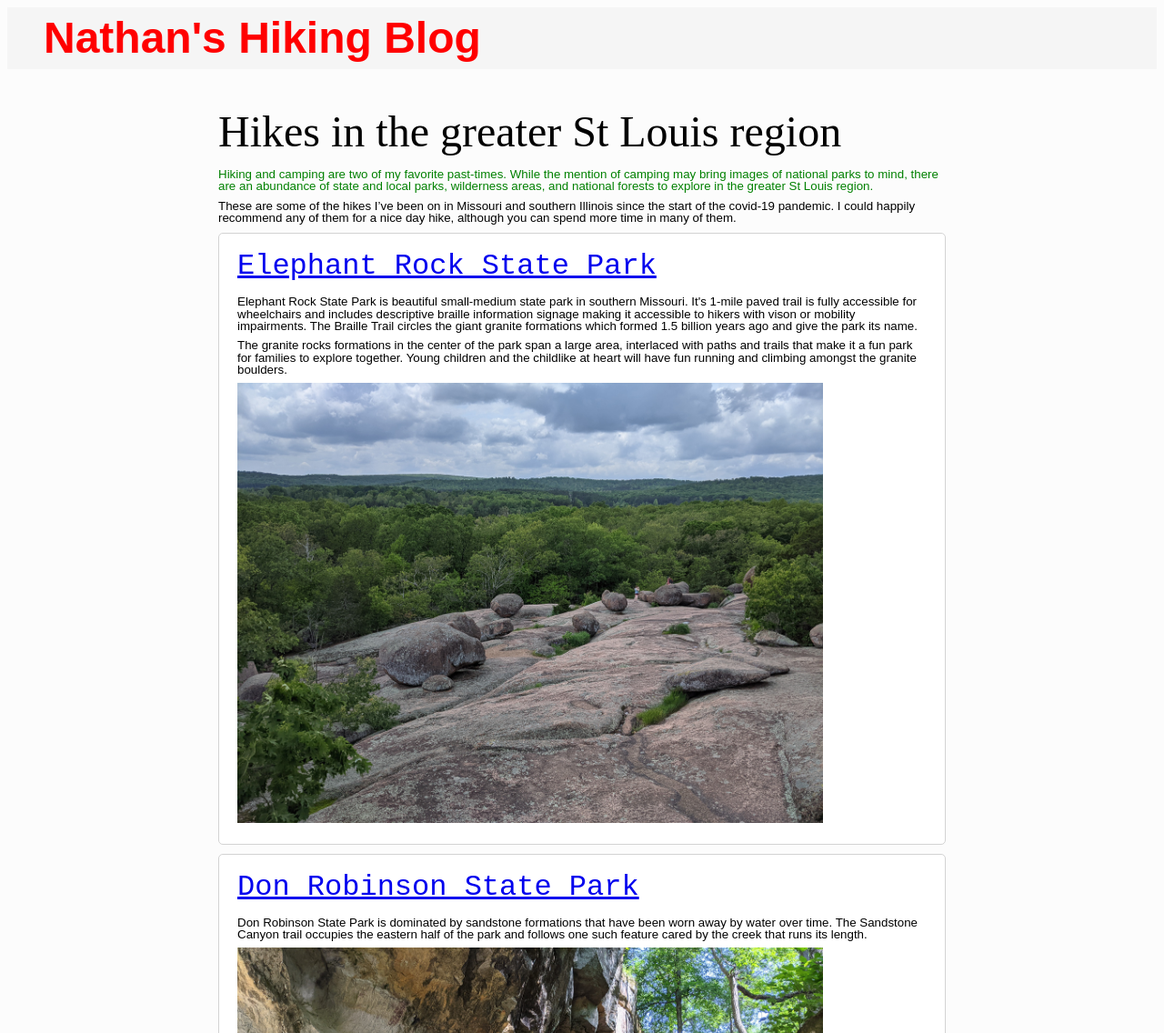
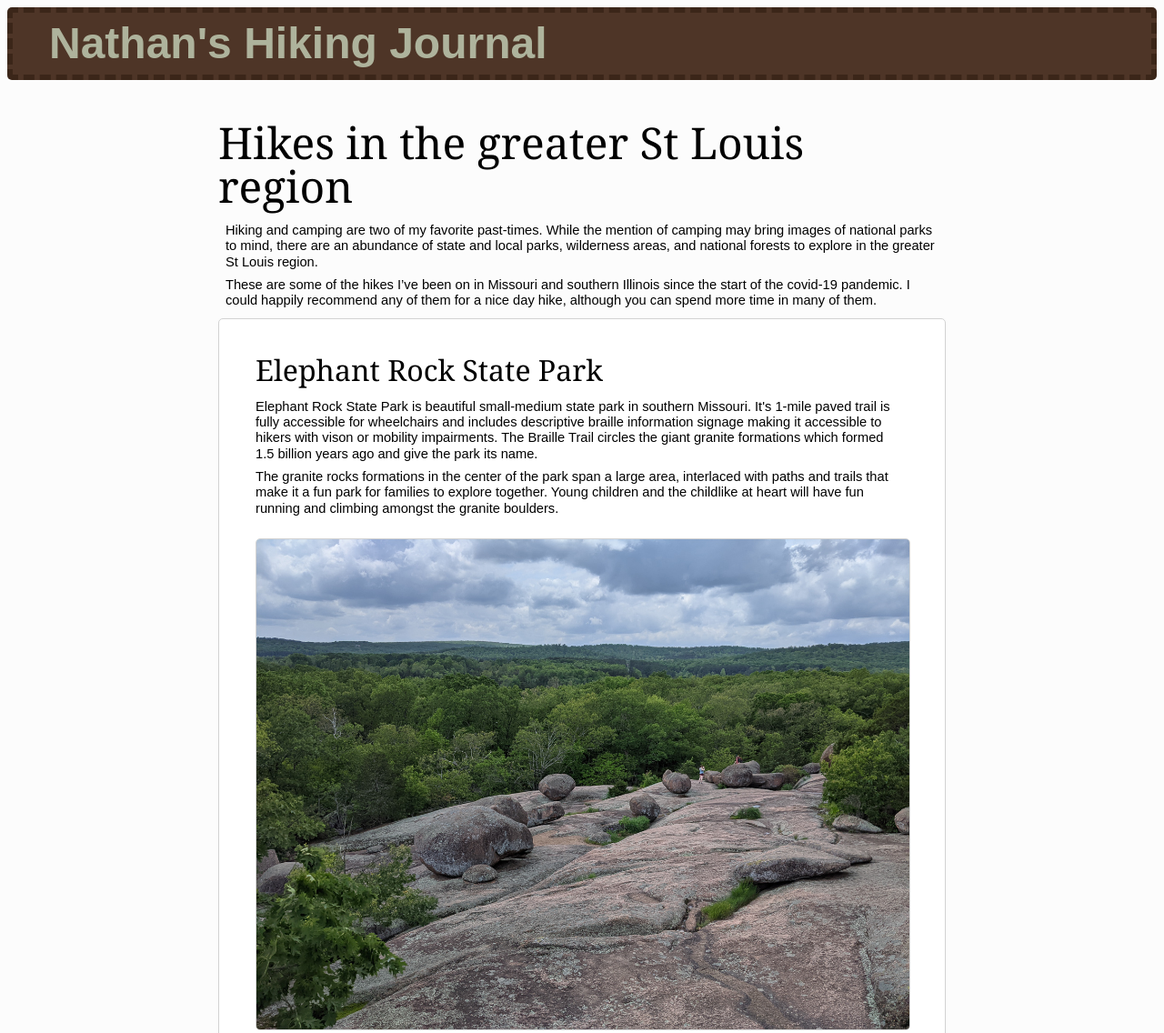
Before and after one commit to STL-LC101-Sept-22/js-assignment-4-html-me-something-Nathan-422, a website: page index.html in a window 1280 px wide. Shown: the top 1136 px of the page at 91% size. Drawn offline with Linux system fonts and the light colour scheme.

Commit message:
finished styling CSS (for now) added minor content updates and added photo container

```diff
--- a/index.html
+++ b/index.html
@@ -1,58 +1,112 @@
 <!DOCTYPE html>
 <html>
   <head>
-    <meta charset="utf-8">
-    <meta name="viewport" content="width=device-width">
+    <meta charset="utf-8" />
+    <meta name="viewport" content="width=device-width" />
     <title>St&nbsp;Louis Day Hikes</title>
     <link href="styles.css" rel="stylesheet" type="text/css" />
   </head>
   <body>
-    <header id="mainHeading">Nathan&apos;s Hiking Blog</header>
+    <header id="header">Nathan&apos;s Hiking Journal</header>
     <main class="column" id="centerColumnContent">
       <article class="articleIntro">
         <h1 id="postTitle">Hikes in the greater St&nbsp;Louis region</h1>
-        <p class="introParagraph" id="funParagraph">Hiking and camping are two of my favorite past-times. While the mention of camping may bring images of national parks to mind, there are an abundance of state and local parks, wilderness areas, and national forests to explore in the greater St&nbsp;Louis region. </p>
-        <p class="introParagraph">These are some of the hikes I’ve been on in Missouri and southern Illinois since the start of the covid-19 pandemic. I could happily recommend any of them for a nice day hike, although you can spend more time in many of them.</p>
+        <p class="introParagraph" id="intro">
+          Hiking and camping are two of my favorite past-times. While the
+          mention of camping may bring images of national parks to mind, there
+          are an abundance of state and local parks, wilderness areas, and
+          national forests to explore in the greater St&nbsp;Louis region.
+        </p>
+        <p class="introParagraph">
+          These are some of the hikes I’ve been on in Missouri and southern
+          Illinois since the start of the covid-19 pandemic. I could happily
+          recommend any of them for a nice day hike, although you can spend more
+          time in many of them.
+        </p>
       </article>
       <article class="postEntry" id="elephantRockPost">
         <div class="postText">
           <h2 class="hikeName">
-            <a href="https://mostateparks.com/park/elephant-rocks-state-park">Elephant Rock State Park</a>
+            <a href="https://mostateparks.com/park/elephant-rocks-state-park"
+              >Elephant Rock State Park</a
+            >
           </h2>
           <p class="hikeBlurb">
-            Elephant Rock State Park is beautiful small-medium state park in southern Missouri. It&apos;s 1-mile paved trail is fully accessible for wheelchairs and includes descriptive braille information signage making it accessible to hikers with vison or mobility impairments. The Braille Trail circles the giant granite formations which formed 1.5&nbsp;billion years ago and give the park its name.          </p>
+            Elephant Rock State Park is beautiful small-medium state park in
+            southern Missouri. It&apos;s 1-mile paved trail is fully accessible
+            for wheelchairs and includes descriptive braille information signage
+            making it accessible to hikers with vison or mobility impairments.
+            The Braille Trail circles the giant granite formations which formed
+            1.5&nbsp;billion years ago and give the park its name.
+          </p>
           <p class="hikeBlurb">
-            The granite rocks formations in the center of the park span a large area, interlaced with paths and trails that make it a fun park for families to explore together. Young children and the childlike at heart will have fun running and climbing amongst the granite boulders.
+            The granite rocks formations in the center of the park span a large
+            area, interlaced with paths and trails that make it a fun park for
+            families to explore together. Young children and the childlike at
+            heart will have fun running and climbing amongst the granite
+            boulders.
           </p>
+          <div class="photoWrapper">
             <img
               class="parkPicture"
               src="/assets/elephant_rock_20210520.jpg"
               alt="Elephant Rock State Park"
             />
           </div>
+        </div>
       </article>
       <article class="postEntry" id="donRobinsonPost">
         <div class="postText">
-          <h2 class="hikeName"><a href="https://mostateparks.com/page/89646/don-robinson-state-park-trails">Don Robinson State Park</a></h2>
+          <h2 class="hikeName">
+            <a
+              href="https://mostateparks.com/page/89646/don-robinson-state-park-trails"
+              >Don Robinson State Park</a
+            >
+          </h2>
           <p class="hikeBlurb">
-            Don Robinson State Park is dominated by sandstone formations that have been worn away by water over time. The Sandstone Canyon trail occupies the eastern half of the park and follows one such feature cared by the creek that runs its length.
+            Don Robinson State Park is dominated by sandstone formations that
+            have been worn away by water over time. The Sandstone Canyon trail
+            occupies the eastern half of the park and follows one such feature
+            cared by the creek that runs its length.
           </p>
+          <div class="photoWrapper">
             <img
               class="parkPicture"
               src="/assets/don_robinson_20210703_1.jpg"
               alt="Don Robinson State Park"
             />
           </div>
+        </div>
       </article>
       <article class="postEntry" id="gardenOfTheGodsPost">
         <div class="postText">
-          <h2 class="hikeName"><a href="https://www.fs.usda.gov/recarea/shawnee/recarea/?recid=10685">Garden of the Gods Recreation Area</a></h2>
+          <h2 class="hikeName">
+            <a
+              href="https://www.fs.usda.gov/recarea/shawnee/recarea/?recid=10685"
+              >Garden of the Gods Recreation Area</a
+            >
+          </h2>
           <p class="hikeBlurb">
-            Garden of the Gods is a recreation area located in the southwest corner of Illinois, inside the Shawnee National Forest. The area’s most striking feature is the uplifted sandstone plateau and the erosion formed hoodoos (an uncommon formation for the Midwest) accessible via the ¼ mile Observation Trail. Besides the observation trail, the area features miles of interconnected trails so hikes can be tailored to comfort.
+            Garden of the Gods is a recreation area located in the southwest
+            corner of Illinois, inside the Shawnee National Forest. The area’s
+            most striking feature is the uplifted sandstone plateau and the
+            erosion formed hoodoos (an uncommon formation for the Midwest)
+            accessible via the ¼ mile Observation Trail. Besides the observation
+            trail, the area features miles of interconnected trails so hikes can
+            be tailored to comfort.
           </p>
           <p>
-            I hiked and camped here with some friends. We stayed long enough to get caught in a storm, but it was summer and none of us minded. It’s an incredible landscape that is well worth the trip for the unique geology. According to a sign along the trail the formations we see today are iron-rich which slowed its erosion compared to the less iron-rich rock that had surrounded it. It’s hard to even capture the crazy formations we saw here in photos. Many of the rocks felt like they had been carved by hand to resemble the surface of the ocean, or a lake on a windy day.
+            I hiked and camped here with some friends. We stayed long enough to
+            get caught in a storm, but it was summer and none of us minded. It’s
+            an incredible landscape that is well worth the trip for the unique
+            geology. According to a sign along the trail the formations we see
+            today are iron-rich which slowed its erosion compared to the less
+            iron-rich rock that had surrounded it. It’s hard to even capture the
+            crazy formations we saw here in photos. Many of the rocks felt like
+            they had been carved by hand to resemble the surface of the ocean,
+            or a lake on a windy day.
           </p>
+          <div class="photoWrapper">
             <img
               class="parkPicture"
               src="/assets/garden_of_the_gods_20220702_1.jpg"
@@ -75,43 +129,81 @@
             />
             <p class="imgCaption">Note the thunderstorm I got caught in.</p>
           </div>
+        </div>
       </article>
       <article class="postEntry" id="hawnPost">
         <div class="postText">
-          <h2 class="hikeName"><a href="https://mostateparks.com/park/hawn-state-park">Don Robinson State Park</a></h2>
+          <h2 class="hikeName">
+            <a href="https://mostateparks.com/park/hawn-state-park"
+              >Hawn State Park</a
+            >
+          </h2>
           <p class="hikeBlurb">
-            Hawn State Park is located about an hour south of St. Louis, in Ste. Genevieve County. When I was there, they had just finished a prescribed burn in a portion of the park! I walked along the Whispering Pines trail that partially divided a burned area from an unburnt section. The forest in which the park is situated is a mix of both pine and oak.
+            Hawn State Park is located about an hour south of St. Louis, in Ste.
+            Genevieve County. When I was there, they had just finished a
+            prescribed burn in a portion of the park! I walked along the
+            Whispering Pines trail that partially divided a burned area from an
+            unburnt section. The forest in which the park is situated is a mix
+            of both pine and oak.
           </p>
           <p class="hikeBlurb">
-            When I was there, they had just finished a prescribed burn in a portion of the park! I walked along the Whispering Pines trail that partially divided a burned area from an unburnt section.
+            When I was there, they had just finished a prescribed burn in a
+            portion of the park! I walked along the Whispering Pines trail that
+            partially divided a burned area from an unburnt section.
           </p>
           <p class="hikeBlurb">
-            I hiked here in the late fall with a group of friends who camped the night in the park. The hike we took was a four-mile loop that wove amongst hills and over partially-frozen streams.
+            I hiked here in the late fall with a group of friends who camped the
+            night in the park. The hike we took was a four-mile loop that wove
+            amongst hills and over partially-frozen streams.
           </p>
+          <div class="photoWrapper">
             <img
               class="parkPicture"
               src="/assets/hawn_state_20220131_1.jpg"
               alt="Hiking trail as the barrier between an area of controlled burn and an unburnt area"
             />
+            <p class="imgCaption">Burned area on the left, unburt on the right.</p>
             <img
               class="parkPicture"
               src="/assets/hawn_state_20220131_2.jpg"
               alt="Partially frozen creek amidst a coniferous forest"
             />
           </div>
+        </div>
       </article>
       <article class="postEntry" id="ozarkTrailPost">
         <div class="postText">
-          <h2 class="hikeName"><a href="https://ozarktrail.com/">The Ozark Trail</a></h2>
+          <h2 class="hikeName">
+            <a href="https://ozarktrail.com/">The Ozark Trail</a>
+          </h2>
           <p class="hikeBlurb">
-            The Ozark Trail spans a little more than 390 miles at the moment between Missouri and Arkansas, with plans to ultimately link to the Ozark Highlands Trails bringing the length to the range of 700 miles.
+            The Ozark Trail spans a little more than 390 miles at the moment
+            between Missouri and Arkansas, with plans to ultimately link to the
+            Ozark Highlands Trails bringing the length to the range of 700
+            miles.
           </p>
           <p class="hikeBlurb">
-            While this is definitely more than a day hike, much of the trail is easily accessible from trailheads and can make for a great day’s outing. There are of course caveats to this advice, the sections I’ve done in southern Missouri snake up and down the mountains (if they can be called that) making for a reasonable challenge for someone wearing a heavy pack. Missouri is of course also hot, and home to ticks and other biting insects that thrive in the summer conditions. Take appropriate care when doing extended hiking to ensure you have enough water and someone knows your travel plans and will alert the authorities if you are not back when expected.
+            While this is definitely more than a day hike, much of the trail is
+            easily accessible from trailheads and can make for a great day’s
+            outing. There are of course caveats to this advice, the sections
+            I’ve done in southern Missouri snake up and down the mountains (if
+            they can be called that) making for a reasonable challenge for
+            someone wearing a heavy pack. Missouri is of course also hot, and
+            home to ticks and other biting insects that thrive in the summer
+            conditions. Take appropriate care when doing extended hiking to
+            ensure you have enough water and someone knows your travel plans and
+            will alert the authorities if you are not back when expected.
           </p>
           <p class="hikeBlurb">
-            The practical dangers of hiking aside, the views and scenery of the <abbr title="Ozark Trail">OT</abbr> are absolutely beautiful. Sunny glades adorn the hilltops, covered in granite boulders left behind by retreating glaciers and lichen that thrives amidst these dense rocks. While the highest point in Missouri is only about 1,000 feet above sea level, the views from the tops of the hills are wonderful, looking out over forests and hills as far as the eye can see.
+            The practical dangers of hiking aside, the views and scenery of the
+            <abbr title="Ozark Trail">OT</abbr> are absolutely beautiful. Sunny
+            glades adorn the hilltops, covered in granite boulders left behind
+            by retreating glaciers and lichen that thrives amidst these dense
+            rocks. While the highest point in Missouri is only about 1,000 feet
+            above sea level, the views from the tops of the hills are wonderful,
+            looking out over forests and hills as far as the eye can see.
           </p>
+          <div class="photoWrapper">
             <img
               class="parkPicture"
               src="/assets/ozark_trail_20200725.jpg"
@@ -123,14 +215,16 @@
               alt="Another view atop the mountain."
             />
           </div>
+        </div>
       </article>
     </main>
     <footer>
-      <div>
       <p id="footerText">
-          &copy; Nathan Wright 2022 - message me if you want to use any of this. It&apos;s probably cool under a creative commones license.
+        &copy; Nathan Wright 2022 - message me if you want to use any of this.
+        It&apos;s probably cool under a creative commones license.
       </p>
-      </div>
+      <h6 id="mainHeading">Main heading (it's an h6, what do you want?!)</h6>
+      <p id="funParagraph">Fun paragraph (technically true!)</p>
     </footer>
   </body>
 </html>
--- a/styles.css
+++ b/styles.css
@@ -55,15 +55,33 @@ table {
 */
 
 header {
-    background-color: whitesmoke;
+    background-color: rgb(78, 53, 39);
+
+    border-width: 6px;
+    border-radius: 5px;
+    border-style: dashed;
+    border-color: rgb(59, 38, 25);
 
     padding: 10px 40px 10px 40px;
     margin-bottom: 45px;
 
-    color: white;
+    /* color: rgb(128, 165, 118); */
+    color: rgb(174, 179, 156);
     font-size: 36pt;
     font-weight: bold;
     font-family:sans-serif;
+}
+
+footer {
+    background-color: whitesmoke;
+
+    padding: 10px 40px 10px 40px;
+    margin-top: 45px;
+
+    color: black;
+    /* font-size: 36pt; */
+    /* font-weight: bold; */
+    /* font-family:sans-serif; */
 }
 
 body {
@@ -72,12 +90,36 @@ body {
     background-color: #fcfcfc;
 }
 
+a {
+    text-decoration: none;
+}
+
+a:link {
+    color: inherit;
+}
+
+a:visited {
+    color: inherit;
+}
+
+a:hover {
+    color: darkgreen;
+}
+
+a:active {
+    color: darkolivegreen;
+}
+
 #mainHeading {
     color: red;
+    font-size: 6pt;
 }
 
 #funParagraph {
+    /* visibility: hidden; */
     color: green;
+    font-size: 6pt;
+    /* opacity: 0%; */
 }
 
 h1 {
@@ -91,9 +133,11 @@ h2 {
 }
 
 p {
-    font-size: 10pt;
+    font-size: 11pt;
     font-family: sans-serif;
     margin-bottom: 6pt;
+
+    line-height: 13pt;
 }
 
 
@@ -103,26 +147,58 @@ p {
     margin:auto;
 }
 
-footer {
-    background-color: darkblue;
-}
+
 
 .postEntry {
-    padding: 20px;
-    /* border: 10px; */
+    padding: 40px 40px;
+    margin: 10px 0px;
+
     border-width: 1px;
     border-radius: 5px;
     border-style: solid;
     border-color: lightgray;
+
     background-color:white;
-    margin: 10px 0px;
+
+    box-shadow: 0px 0px 5px -3px lightgray;
 }
 
 .hikeName {
-    font-family:Rockwell, Baskerville, monospace;
+    font-family:Rockwell, "Rockwell Nova", Rod, Cambria, serif;
+}
+
+#postTitle {
+    font-family:Rockwell, "Rockwell Nova", Rod, Cambria, serif;
+}
+
+.introParagraph {
+    padding-left: 8px;
+    padding-right: 8px;
+}
+
+.photoWrapper {
+    width: 100%;
+    margin: auto;
 }
 
 .parkPicture {
-    width: 85%;
-    margin: 0 auto;
+    width: 100%;
+
+    margin: auto;
+    display: block;
+
+    /* padding-top: 8px;
+    padding-bottom: 8px; */
+
+    margin-top: 24px;
+    margin-bottom: 8px;
+
+    border-width: 1px;
+    border-radius: 5px;
+    border-style: solid;
+    border-color: lightgray;
 }
+
+.imgCaption {
+    color: darkgrey;
+}
```
Lines whose indentation alone changed are shown as unchanged.
